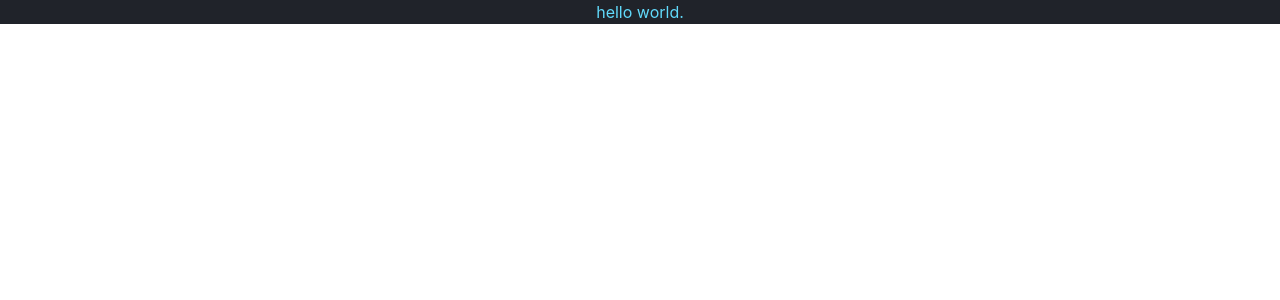
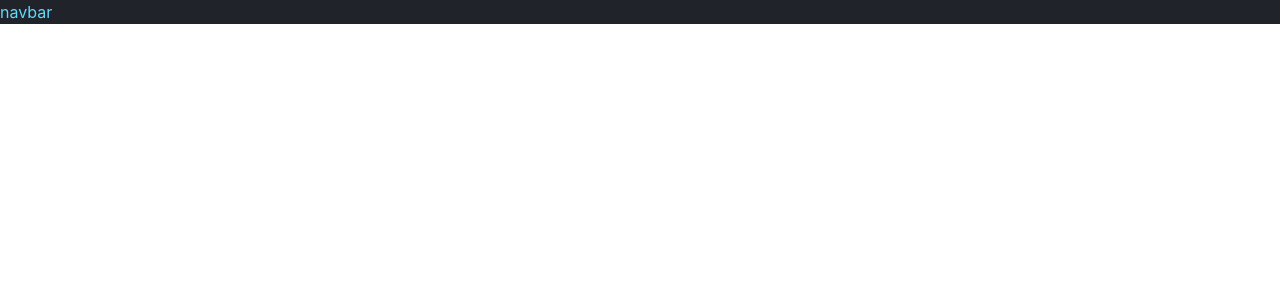
Before and after one commit to jubaer-ibn-johir/endgame-project01-client, a React (Create React App) app: page / in a window 1280 px wide. Shown: the top 300 px of the page. Built offline with nearby package versions, Linux system fonts and the light colour scheme.

Commit message:
add demo navbar

```diff
--- a/src/App.js
+++ b/src/App.js
@@ -1,11 +1,11 @@
 import logo from "./logo.svg";
 import "./App.css";
+import Navbar from "./components/shared/Navbar";
 
 function App() {
   return (
-    <div className="App">
-      <h1 className="text-primary bg-secondary">hello world.</h1>
-
+    <div>
+      <Navbar></Navbar>
     </div>
   );
 }
--- /dev/null
+++ b/src/components/shared/Navbar.js
@@ -0,0 +1,11 @@
+import React from 'react';
+
+const Navbar = () => {
+    return (
+        <div>
+            <h2 className='bg-secondary text-primary'>navbar</h2>
+        </div>
+    );
+};
+
+export default Navbar;
```
